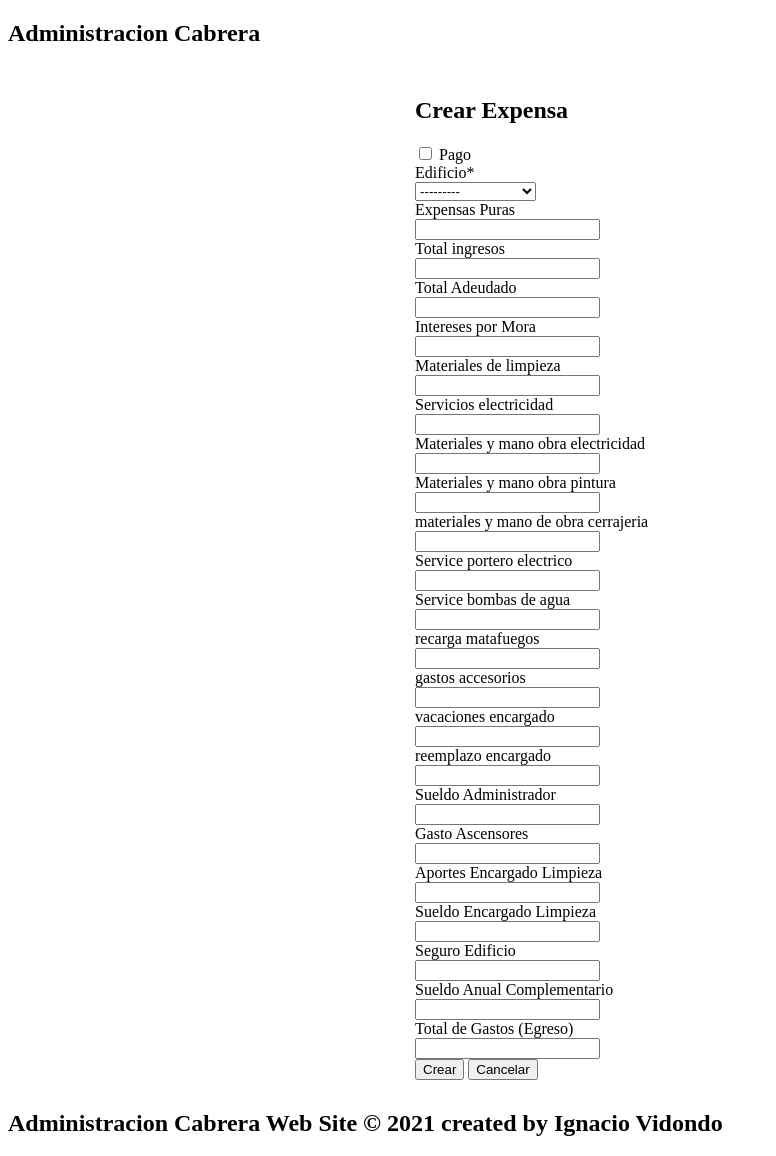
After one commit to nachovidondo/Building_Administration, a Django app: a page that uses Building_Administration/Expenses/templates/create_expense.html in a window 1280 px wide. The commit adds this page. Shown: the whole page, without its empty margins (0-776 px from the left). Run offline with Django 3.2, Linux system fonts and the light colour scheme; data comes from the database, SQL or seed files in the repository; both versions use the stored data as it was after the commit; some libraries are stand-ins or nearby versions.

Commit message:
Create expense

```diff
--- a/Building_Administration/Config/settings/base.py
+++ b/Building_Administration/Config/settings/base.py
@@ -35,7 +35,7 @@ LOCAL_APPS = ['Main',
               'Admin',
 ]
 
-THIRD_APPS = [
+THIRD_APPS = ['crispy_forms',
 
 ]
 
@@ -111,3 +111,6 @@ STATIC_URL = '/static/'
 
 LOGIN_REDIRECT_URL = 'index'
 LOGOUT_REDIRECT_URL = 'login'
+
+#Django Crispy
+CRISPY_TEMPLATE_PACK = 'bootstrap4'
--- /dev/null
+++ b/Building_Administration/Expenses/forms.py
@@ -0,0 +1,8 @@
+from django  import forms
+from .models import Expensas
+
+
+class ExpenseForm(forms.ModelForm):
+    class Meta:
+        model = Expensas
+        fields = '__all__'
--- a/Building_Administration/Expenses/models.py
+++ b/Building_Administration/Expenses/models.py
@@ -1,57 +1,58 @@
 from django.db import models
-from Admin.models import Apartament
+from Admin.models import Building
 
 
 
 class Expensas(models.Model):
     id = models.AutoField(primary_key=True)
-    apartament = models.ForeignKey(
-        Apartament, on_delete=models.CASCADE, verbose_name="Departamento")
+    payment = models.BooleanField(default=False, verbose_name="Pago")
+    building = models.ForeignKey(
+        Building, on_delete=models.CASCADE, verbose_name="Edificio")
     expensas_puras = models.FloatField(
-        verbose_name="Expensas Puras",blank = True, null = True)
+        verbose_name="Expensas Puras",blank=True, null=True)
     total_ingresos = models.FloatField(
-        verbose_name="Total ingresos",blank = True, null = True)
+        verbose_name="Total ingresos",blank=True, null=True)
     deuda_totales = models.FloatField(
-        verbose_name="Total Adeudado",blank = True, null = True, default=None)
+        verbose_name="Total Adeudado",blank=True, null=True)
     intereses_mora = models.FloatField(
-        verbose_name="Intereses por Mora",blank = True, null = True)
+        verbose_name="Intereses por Mora",blank=True, null=True)
     materiales_limpieza = models.FloatField(
-        verbose_name="materiales de limpieza",blank = True, null = True)
-    servicios_luz= models.FloatField(verbose_name="servicios electricidad",blank = True, null = True)
+        verbose_name="materiales de limpieza",blank=True, null=True)
+    servicios_luz= models.FloatField(verbose_name="servicios electricidad",blank=True, null=True)
     gastos_electricidad=models.FloatField(
-        verbose_name="materiales y mano obra electricidad",blank = True, null = True)
+        verbose_name="materiales y mano obra electricidad",blank=True, null=True)
     gastos_pintura=models.FloatField(
-        verbose_name="materiales y mano obra pintura",blank = True, null = True)
+        verbose_name="materiales y mano obra pintura",blank=True, null=True)
     gastos_cerrajeria=models.FloatField(
-        verbose_name=" materiales y mano de obra cerrajeria",blank = True, null = True)
+        verbose_name=" materiales y mano de obra cerrajeria",blank=True, null=True)
     gastos_portero_electrico=models.FloatField(
-        verbose_name="service portero electrico",blank = True, null = True)
+        verbose_name="service portero electrico",blank=True, null=True)
     gastos_bomba_agua=models.FloatField(
-        verbose_name="service bombas de agua",blank = True, null = True)
+        verbose_name="service bombas de agua",blank=True, null=True)
     gastos_matafuegos=models.FloatField(
-        verbose_name=" recarga matafuegos",blank = True, null = True)
+        verbose_name=" recarga matafuegos",blank=True, null=True)
     gastos_accesorios=models.FloatField(
-        verbose_name=" gastos accesorios",blank = True, null = True)
+        verbose_name=" gastos accesorios",blank=True, null=True)
     vacaciones_encargado =models.FloatField(
-        verbose_name=" vacaciones encargado",blank = True, null = True)
+        verbose_name=" vacaciones encargado",blank=True, null=True)
     reemplazo_encargado=models.FloatField(
-        verbose_name=" reemplazo encargado",blank = True, null = True)
+        verbose_name=" reemplazo encargado",blank=True, null=True)
     sueldo_administrador = models.FloatField(
-        verbose_name="Sueldo Administrador",blank = True, null = True)
+        verbose_name="Sueldo Administrador",blank=True, null=True)
     ascensores = models.FloatField(
-        verbose_name="Gasto Ascensores",blank = True, null = True)
+        verbose_name="Gasto Ascensores",blank=True, null=True)
     aportes_encargado_limpieza = models.FloatField(
-        verbose_name="Aportes Encargado Limpieza",blank = True, null = True)
+        verbose_name="Aportes Encargado Limpieza",blank=True, null=True)
     sueldo_encargado_limpieza = models.FloatField(
-        verbose_name="Sueldo Encargado Limpieza",blank = True, null = True)
+        verbose_name="Sueldo Encargado Limpieza",blank=True, null=True)
     seguro_edificio = models.FloatField(
-        verbose_name="Seguro Edificio",blank = True, null = True)
+        verbose_name="Seguro Edificio",blank=True, null=True)
     sueldo_anual_complementario = models.FloatField(
-        verbose_name="Sueldo Anual Complementario",blank = True, null = True)
+        verbose_name="Sueldo Anual Complementario",blank=True, null=True)
     total_gastos = models.FloatField(
-        verbose_name="Total de Gastos (Egreso) ",blank = True, null = True, default=0)
+        verbose_name="Total de Gastos (Egreso)", blank=True, null=True)
     create_date = models.DateTimeField(
-        auto_now=True,verbose_name="Fecha Creacion")
+        auto_now=True, verbose_name="Fecha Creacion")
 
     class Meta:
         verbose_name = "Expensas"
--- /dev/null
+++ b/Building_Administration/Expenses/templates/create_expense.html
@@ -0,0 +1,14 @@
+{% extends 'base.html' %}
+{% load crispy_forms_tags %}
+
+{% block content %}
+<div style="width: 450px;  margin: 0 auto; padding: 10px;">
+<h2>Crear Expensa</h2>
+<form method="post" >
+  {% csrf_token %}
+  {{ form|crispy}}
+  <button class="btn btn-primary" type="submit">Crear</button>
+  <a href="{% url 'login' %}"><button class="btn btn-danger">Cancelar</button></a>
+</form>
+</div>
+{% endblock %}
--- a/Building_Administration/Expenses/urls.py
+++ b/Building_Administration/Expenses/urls.py
@@ -1,6 +1,6 @@
 from django.urls import path
-
+from .views import CreateExpense
 
 urlpatterns = [
-
+    path('create_expense', CreateExpense.as_view(),name="create_expense")
 ]
--- a/Building_Administration/Expenses/views.py
+++ b/Building_Administration/Expenses/views.py
@@ -1,3 +1,11 @@
 from django.shortcuts import render
+from .models import Expensas
+from .forms import ExpenseForm
+from django.views.generic import CreateView
 
-# Create your views here.
+
+
+class CreateExpense(CreateView):
+    model = Expensas
+    template_name = 'create_expense.html'
+    form_class = ExpenseForm
--- a/Building_Administration/Main/templates/index.html
+++ b/Building_Administration/Main/templates/index.html
@@ -3,6 +3,6 @@
 {% for building in buildings %}
 <a href="{% url 'apartaments_list' %}?building={{building.id}}"><button>{{ building.name }}</button></a>
 {% endfor %}
-<a href="{% url 'homeowner_list' %}"><button>homeowner_list</button></a>
+<a href="{% url 'create_expense' %}"><button>Crear Expensa</button></a>
 <a href="{% url 'logout' %}"><button>Logout</button></a>
 {% endblock %}
```
Also changed, not shown: Building_Administration/Config/db.sqlite3, Building_Administration/Expenses/migrations/0001_initial.py.
